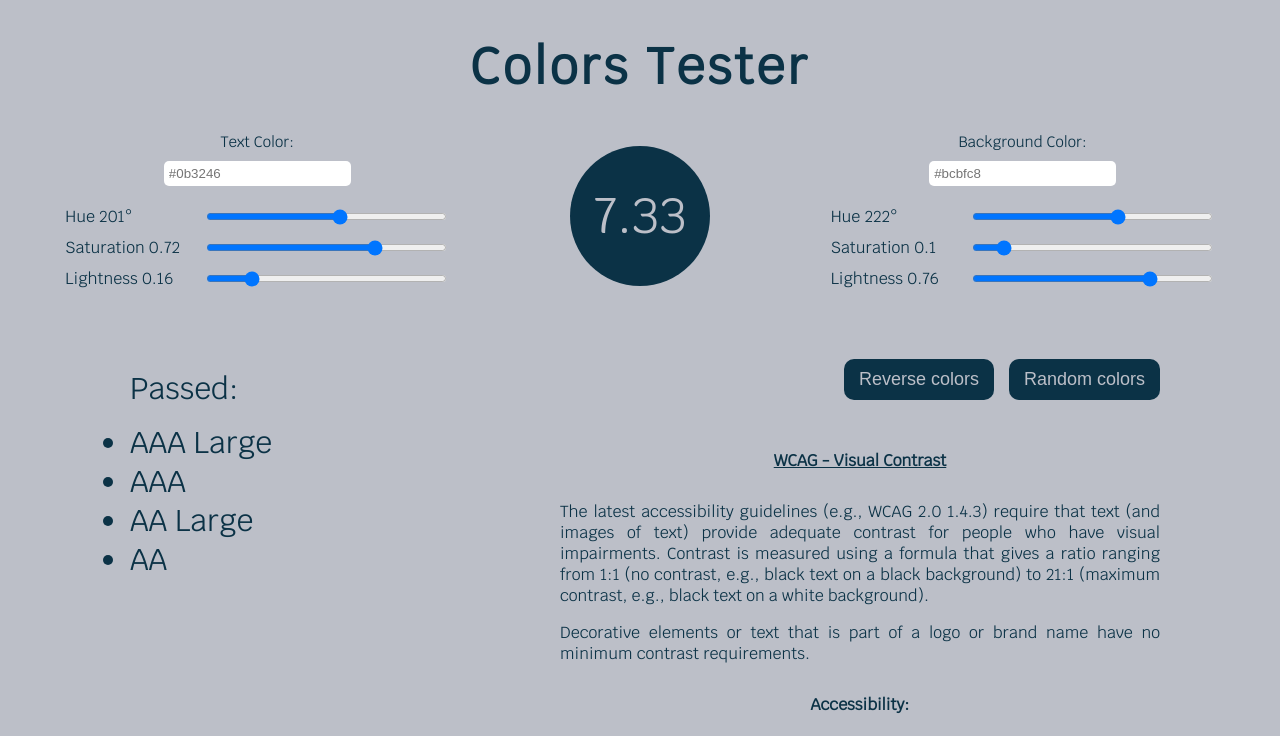
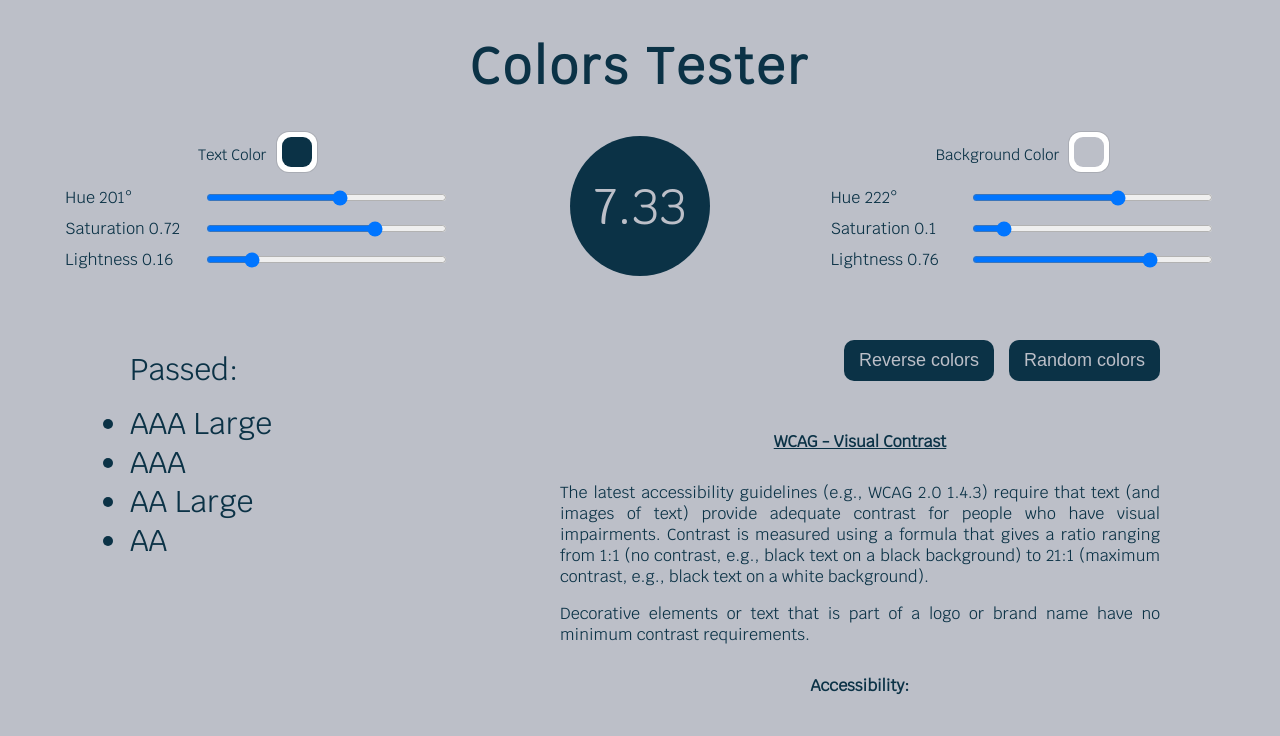
Before and after one commit to Hobbytowo/Colors-Tester, a React app: page / in a window 1280 px wide. Shown: the top 736 px of the page. Built offline with nearby package versions, Linux system fonts and the light colour scheme.

Commit message:
add colorPicker component instead of input with hexa value

```diff
--- a/src/App.js
+++ b/src/App.js
@@ -1,5 +1,5 @@
-import React, { Component } from 'react';
-import './App.scss';
+import React, { Component } from 'react'
+import './App.scss'
 import Color from './color'
 import { hslToRgb, rgbToHex, getContrastRatio } from './colorHelpers'
 
@@ -99,7 +99,7 @@ class App extends Component {
         this.updateStyle('textColor', this.state.textColor.rgb)
         this.updateStyle('backgroundColor', this.state.backgroundColor.rgb)
 
-        // swap hexa values in text inputs
+        // swap hexa values for colorPickers
         this.textColorChild.current.updateHexaValues(this.state.textColor.rgb)
         this.backgroundColorChild.current.updateHexaValues(this.state.backgroundColor.rgb)
       }
@@ -151,13 +151,36 @@ class App extends Component {
         this.updateStyle('textColor', textRGB)
         this.updateStyle('backgroundColor', bcgRGB)
 
-        // update hexa values in text inputs
+        // update hexa values for colorPickers
         this.textColorChild.current.updateHexaValues(textRGB)
         this.backgroundColorChild.current.updateHexaValues(bcgRGB)
 
         // update ratio value
         this.setState({
           ratio: getContrastRatio(bcgRGB, textRGB)
+        })
+      }
+    )
+  }
+
+  onColorPickerChange = color => {
+    const { name, hsl, rgb } = color
+    const [ hue, saturation, lightness ] = hsl
+
+    this.setState(prevState => ({
+      [name]: {
+          ...prevState[name],
+          hue: Math.round(hue),
+          saturation: Math.round(saturation * 100) / 100,
+          lightness: Math.round(lightness * 100) / 100,
+          rgb
+        }
+    }),
+      () => {
+        // execute after the state changes occurs
+        this.updateStyle(name, rgb)
+        this.setState({
+          ratio: getContrastRatio(this.state.backgroundColor.rgb, this.state.textColor.rgb)
         })
       }
     )
@@ -174,15 +197,18 @@ class App extends Component {
           <Color
             color={ this.state.textColor }
             onColorChange={ this.onColorChange }
+            onColorPickerChange={ this.onColorPickerChange }
             ref={ this.textColorChild }
           />
 
           <div className="main__ratio ratio">
             { this.state.ratio }
           </div>
+
           <Color
             color={ this.state.backgroundColor }
             onColorChange={ this.onColorChange }
+            onColorPickerChange={ this.onColorPickerChange }
             ref={ this.backgroundColorChild }
           />
         </main>
--- a/src/color.js
+++ b/src/color.js
@@ -1,13 +1,14 @@
 import React, { Component } from 'react';
 import './color.scss';
 import { hslToRgb, rgbToHex } from './colorHelpers'
+import ColorPicker from './colorPicker'
 
 class Color extends Component {
   state = {
     hex: ''
   }
 
-  /* update hexa values in text inputs
+  /* update hexa values in colorPicker
   on reverse or random onClick event */
   updateHexaValues = props => {
     const rgb = props
@@ -17,7 +18,7 @@ class Color extends Component {
     })
   }
 
-  // on color change event
+  // on color in the HSL range change
   onColorChange = e => {
     const [ valueName, name ] = e.target.name.split('-')
     const value = e.target.value * 1
@@ -25,15 +26,34 @@ class Color extends Component {
     const { hue, saturation, lightness } = this.props.color
     const rgb = hslToRgb(hue, saturation, lightness)
 
+    // update hex color to dynamic change colorPicker background
     this.setState({
       hex: rgbToHex(rgb)
     })
 
+    // set chaged values to main component
     this.props.onColorChange({
       name: name + 'Color',
       changedValueName: valueName,
       changedValue: value,
       rgb: rgb
+    })
+  }
+
+  // on color in the colorPicker change
+  onColorPickerChange = color => {
+    const { name, hex, hsl: { h, s, l }, rgb: { r, g, b } } = color
+
+    // update hex color to dynamic change colorPicker background
+    this.setState({
+      hex
+    })
+
+    // set values to main component
+    this.props.onColorPickerChange({
+      name: name + 'Color',
+      rgb: [ r, g, b ],
+      hsl: [ h, s, l]
     })
   }
 
@@ -63,14 +83,14 @@ class Color extends Component {
       <article className={`main__article article article--${ name }`}>
         <form className="article__form form">
           <div className="form__color">
-            <label className="form__label" htmlFor={ `${ name }Color` }>
-              { name } color:
+            <label className="form__label">
+              { name } color
             </label>
-            <input
-              className="form__input"
-              id={ `${ name }Color` }
-              type="text"
-              placeholder={ this.state.hex }/>
+            <ColorPicker
+              hex={ this.state.hex }
+              name={ name }
+              onColorPickerChange={ this.onColorPickerChange }
+            />
           </div>
           <div className="form__ranges">
             <div className="form__item">
--- a/src/color.scss
+++ b/src/color.scss
@@ -4,24 +4,17 @@
   align-items: stretch;
 }
 
-/* label + text input */
+/* main label + <colorPicker> */
 .form__color {
   display: flex;
-  flex-direction: column;
   justify-content: center;
   align-items: center;
 
-   & .form{
-     &__label{
-       text-transform: capitalize;
-       font-size: 15px;
-     }
-
-     &__input{
-       padding: 5px;
-       border-radius: 5px;
-       border: 0;
-       margin: 10px;
+  & .form {
+   &__label {
+     text-transform: capitalize;
+     font-size: 15px;
+     margin-right: 10px;
     }
   }
 }
--- /dev/null
+++ b/src/colorPicker.js
@@ -0,0 +1,57 @@
+import React, { Component } from 'react'
+import { ChromePicker } from 'react-color'
+import './colorPicker.scss'
+
+class ColorPicker extends Component {
+  state = {
+    displayColorPicker: false
+  }
+
+  handleClick = () => {
+    this.setState({
+      displayColorPicker: !this.state.displayColorPicker
+    })
+  }
+
+  handleClose = () => {
+    this.setState({
+      displayColorPicker: false
+    })
+  }
+
+  handleChange = color => {
+
+    this.props.onColorPickerChange({
+      name: this.props.name,
+      hex: color.hex,
+      hsl: color.hsl,
+      rgb: color.rgb
+    })
+  }
+
+  render() {
+    const hex = this.props.hex
+
+    return (
+      <div>
+        <div className="swatch" onClick={ this.handleClick }>
+          <div className="color" style={{ background: hex }} />
+        </div>
+        { this.state.displayColorPicker
+          ?
+          <div className="popover">
+            <div className="cover" onClick={ this.handleClose }/>
+            <ChromePicker
+              disableAlpha
+              color={ hex }
+              onChange={ this.handleChange }
+            />
+          </div>
+          : null
+        }
+      </div>
+    )
+  }
+}
+
+export default ColorPicker
--- /dev/null
+++ b/src/colorPicker.scss
@@ -0,0 +1,27 @@
+.color {
+  width: 30px;
+  height: 30px;
+  border-radius: 30%;
+}
+
+.swatch {
+  padding: 5px;
+  background: #fff;
+  border-radius: 30%;
+  box-shadow: 0 0 0 1px rgba(0,0,0,.1);
+  display: inline-block;
+  cursor: pointer;
+}
+
+.popover {
+  position: absolute;
+  z-index: 2;
+}
+
+.cover {
+  position: fixed;
+  top: 0px;
+  right: 0px;
+  bottom: 0px;
+  left: 0px;
+}
```
